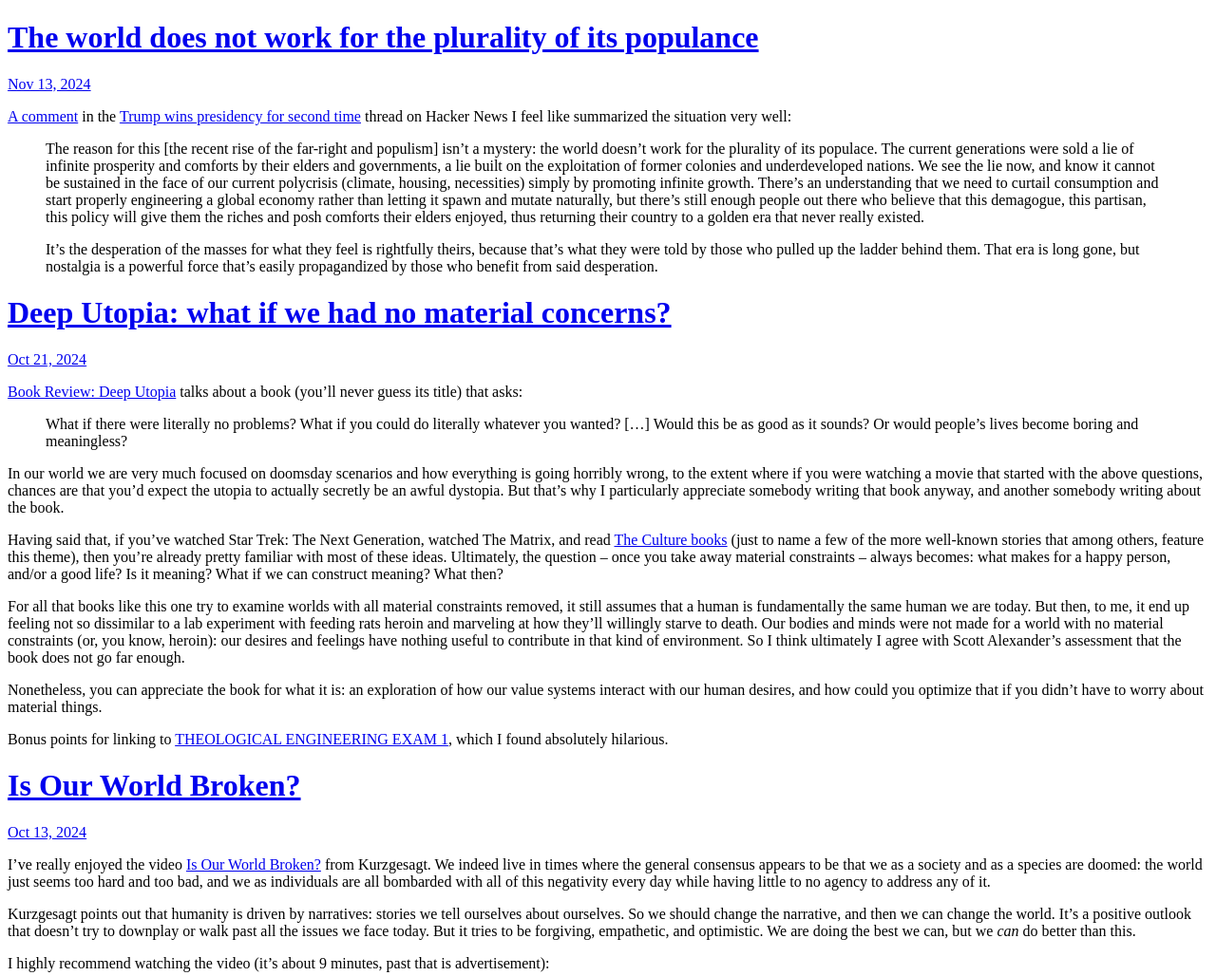
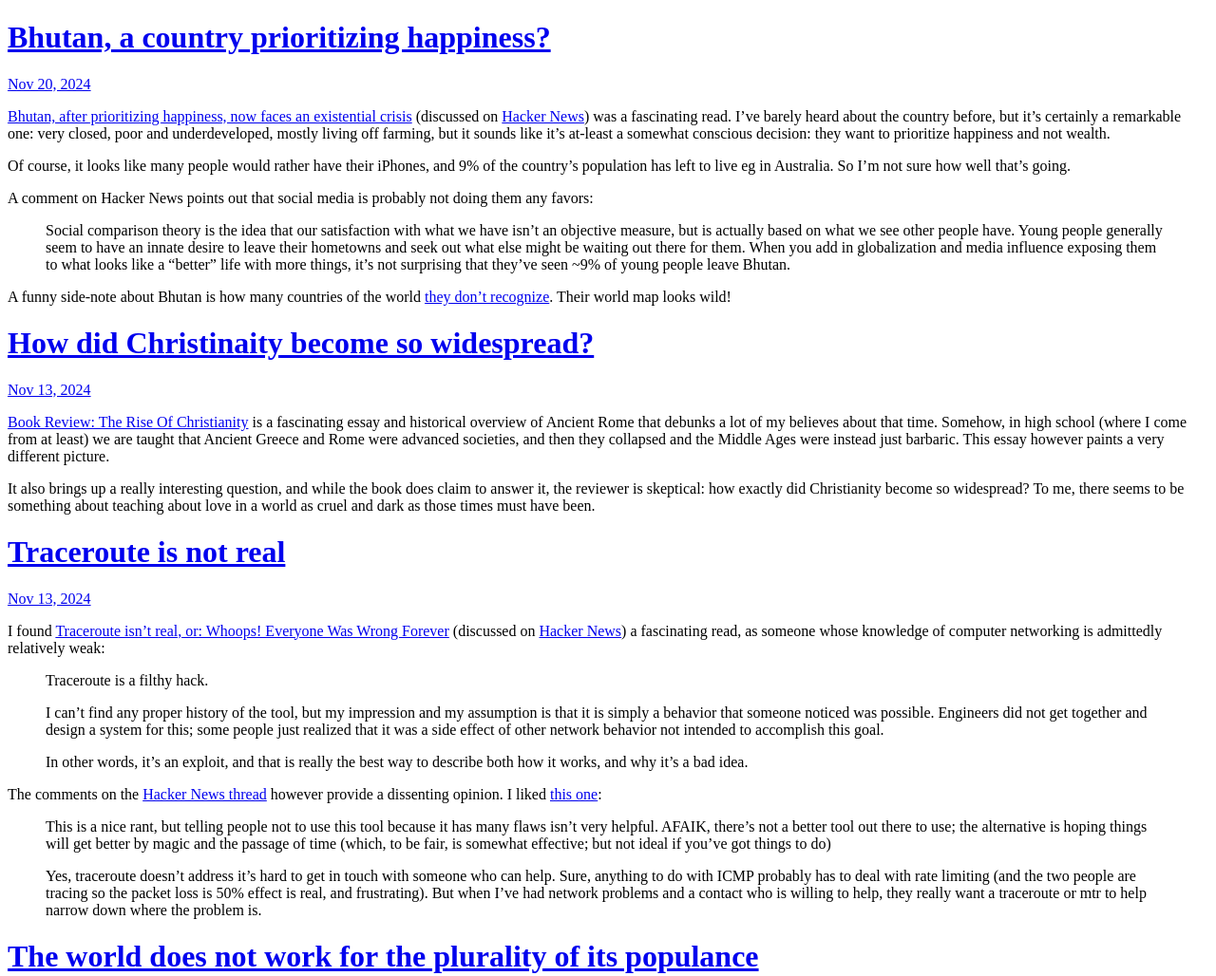
Before and after one commit to shdnx/microblog-mirror, a plain HTML site: page index.html in a window 1280 px wide. Shown: the top 1028 px of the page at 95% size. Drawn offline with Linux system fonts and the light colour scheme.

Commit message:
Archiving from Micro.blog.

```diff
--- a/index.html
+++ b/index.html
@@ -21,6 +21,62 @@
 <div class="h-feed">
 
 
+
+	  <div class="h-entry">
+
+			<h1><a href="https://blog.gaborkozar.me/2024/11/20/bhutan-a-country.html">Bhutan, a country prioritizing happiness?</a></h1>
+
+
+		<a href="https://blog.gaborkozar.me/2024/11/20/bhutan-a-country.html" class="u-url"><time class="dt-published" datetime="2024-11-20 11:34:10 &#43;0200">Nov 20, 2024</time></a>
+
+		<div class="e-content">
+			 <p><a href="https://www.cbsnews.com/news/bhutan-emigration-crisis-60-minutes/">Bhutan, after prioritizing happiness, now faces an existential crisis</a> (discussed on <a href="https://news.ycombinator.com/item?id=42172281">Hacker News</a>) was a fascinating read. I&rsquo;ve barely heard about the country before, but it&rsquo;s certainly a remarkable one: very closed, poor and underdeveloped, mostly living off farming, but it sounds like it&rsquo;s at-least a somewhat conscious decision: they want to prioritize happiness and not wealth.</p>
+<p>Of course, it looks like many people would rather have their iPhones, and 9% of the country&rsquo;s population has left to live eg in Australia. So I&rsquo;m not sure how well that&rsquo;s going.</p>
+<p>A comment on Hacker News points out that social media is probably not doing them any favors:</p>
+<blockquote>
+<p>Social comparison theory is the idea that our satisfaction with what we have isn&rsquo;t an objective measure, but is actually based on what we see other people have. Young people generally seem to have an innate desire to leave their hometowns and seek out what else might be waiting out there for them. When you add in globalization and media influence exposing them to what looks like a &ldquo;better&rdquo; life with more things, it&rsquo;s not surprising that they&rsquo;ve seen ~9% of young people leave Bhutan.</p>
+</blockquote>
+<p>A funny side-note about Bhutan is how many countries of the world <a href="https://www.reddit.com/r/Maps/comments/13utwhg/countries_recognised_by_bhutan/">they don&rsquo;t recognize</a>. Their world map looks wild!</p>
+
+		</div>
+	  </div>
+
+	  <div class="h-entry">
+
+			<h1><a href="https://blog.gaborkozar.me/2024/11/13/how-did-christinaity.html">How did Christinaity become so widespread?</a></h1>
+
+
+		<a href="https://blog.gaborkozar.me/2024/11/13/how-did-christinaity.html" class="u-url"><time class="dt-published" datetime="2024-11-13 01:32:07 &#43;0200">Nov 13, 2024</time></a>
+
+		<div class="e-content">
+			 <p><a href="https://www.astralcodexten.com/p/book-review-the-rise-of-christianity">Book Review: The Rise Of Christianity</a> is a fascinating essay and historical overview of Ancient Rome that debunks a lot of my believes about that time. Somehow, in high school (where I come from at least) we are taught that Ancient Greece and Rome were advanced societies, and then they collapsed and the Middle Ages were instead just barbaric. This essay however paints a very different picture.</p>
+<p>It also brings up a really interesting question, and while the book does claim to answer it, the reviewer is skeptical: how exactly did Christianity become so widespread? To me, there seems to be something about teaching about love in a world as cruel and dark as those times must have been.</p>
+
+		</div>
+	  </div>
+
+	  <div class="h-entry">
+
+			<h1><a href="https://blog.gaborkozar.me/2024/11/13/traceroute-is-not.html">Traceroute is not real</a></h1>
+
+
+		<a href="https://blog.gaborkozar.me/2024/11/13/traceroute-is-not.html" class="u-url"><time class="dt-published" datetime="2024-11-13 00:23:33 &#43;0200">Nov 13, 2024</time></a>
+
+		<div class="e-content">
+			 <p>I found <a href="https://gekk.info/articles/traceroute.htm">Traceroute isn&rsquo;t real, or: Whoops! Everyone Was Wrong Forever</a> (discussed on <a href="https://news.ycombinator.com/item?id=42054835">Hacker News</a>) a fascinating read, as someone whose knowledge of computer networking is admittedly relatively weak:</p>
+<blockquote>
+<p>Traceroute is a filthy hack.</p>
+<p>I can&rsquo;t find any proper history of the tool, but my impression and my assumption is that it is simply a behavior that someone noticed was possible. Engineers did not get together and design a system for this; some people just realized that it was a side effect of other network behavior not intended to accomplish this goal.</p>
+<p>In other words, it&rsquo;s an exploit, and that is really the best way to describe both how it works, and why it&rsquo;s a bad idea.</p>
+</blockquote>
+<p>The comments on the <a href="https://news.ycombinator.com/item?id=42054835">Hacker News thread</a> however provide a dissenting opinion. I liked <a href="https://news.ycombinator.com/item?id=42056907">this one</a>:</p>
+<blockquote>
+<p>This is a nice rant, but telling people not to use this tool because it has many flaws isn&rsquo;t very helpful. AFAIK, there&rsquo;s not a better tool out there to use; the alternative is hoping things will get better by magic and the passage of time (which, to be fair, is somewhat effective; but not ideal if you&rsquo;ve got things to do)</p>
+<p>Yes, traceroute doesn&rsquo;t address it&rsquo;s hard to get in touch with someone who can help. Sure, anything to do with ICMP probably has to deal with rate limiting (and the two people are tracing so the packet loss is 50% effect is real, and frustrating). But when I&rsquo;ve had network problems and a contact who is willing to help, they really want a traceroute or mtr to help narrow down where the problem is.</p>
+</blockquote>
+
+		</div>
+	  </div>
 
 	  <div class="h-entry">
 
```
